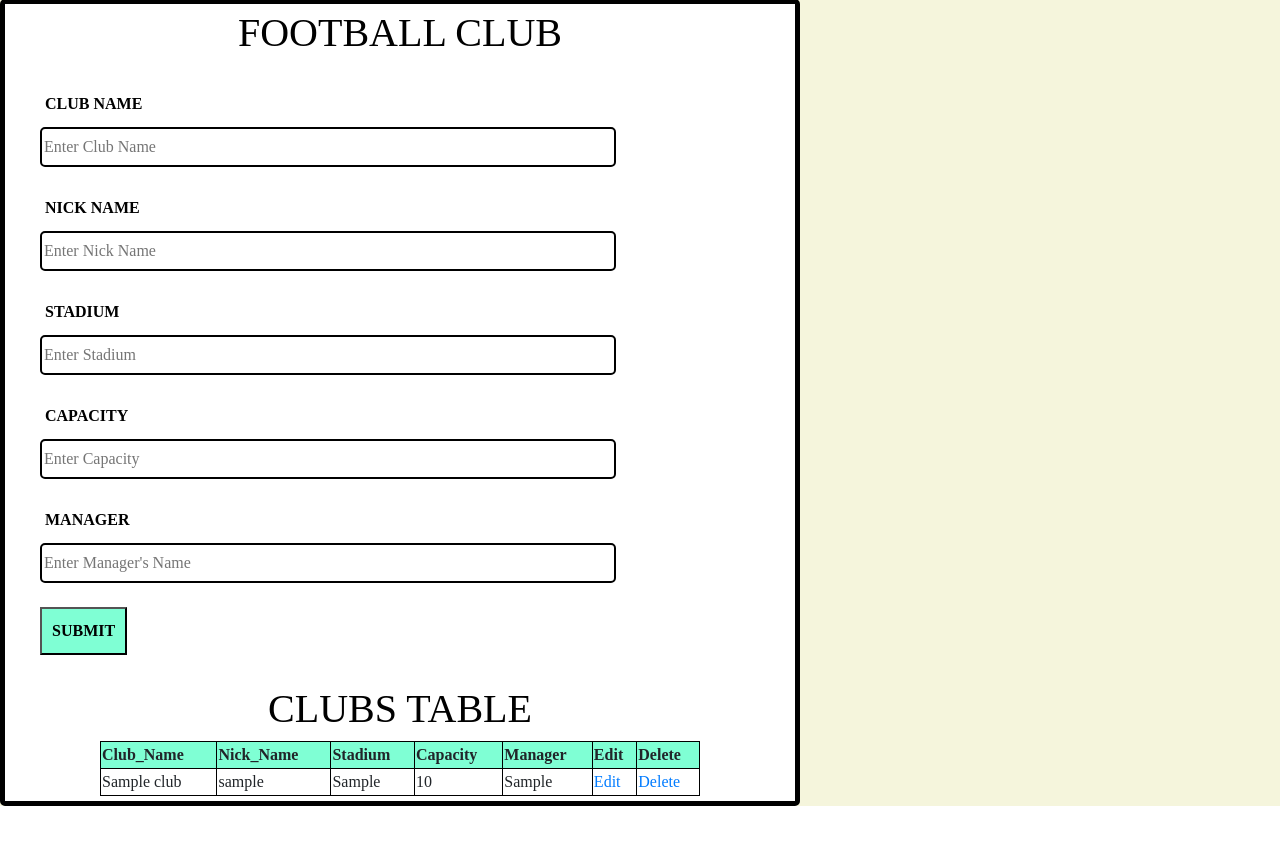
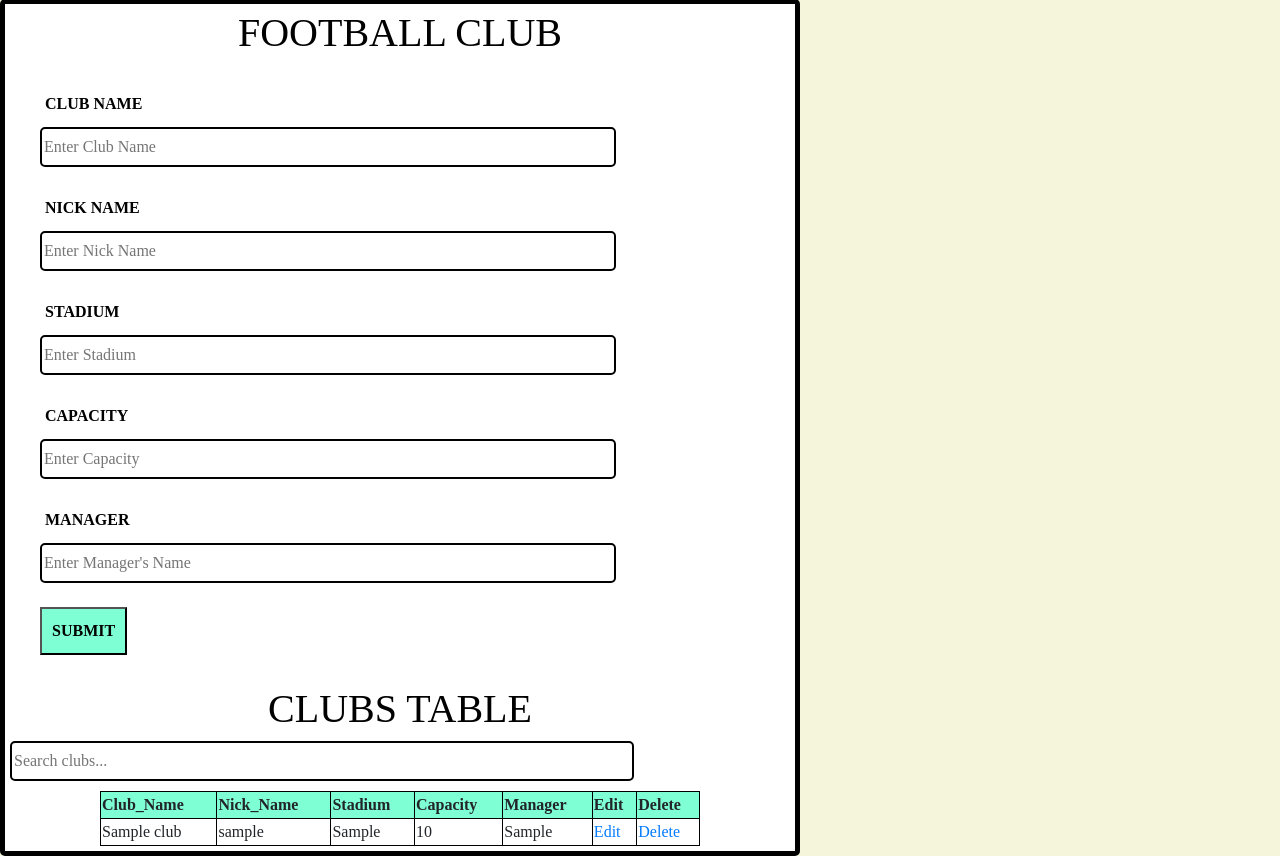
Before and after one commit to Shamirah08/football-league-management-system, a Django app: page /club/ in a window 1280 px wide. Shown: the part 67-923 px from the top of the page. Before the commit the page ends 873 px from the top, so only its background shows below. Run offline with Django 5.2, Linux system fonts and the light colour scheme; a user stored in the database is signed in; tables that the repository leaves empty hold one stand-in row (values such as "Sample post").

Commit message:
Add JavaScript to club2.html

```diff
--- a/football_league_management_system/templates/club2.html
+++ b/football_league_management_system/templates/club2.html
@@ -70,4 +70,61 @@
     </div>
 </div>
 
+<script>
+    document.addEventListener("DOMContentLoaded", function () {
+        const form = document.getElementById("clubForm");
+        const tbody = document.getElementById("clubody");
+        const submitBtn = form.querySelector("button[type='submit']");
+
+        // 1. Validate the form before it is sent to Django
+        form.addEventListener("submit", function (e) {
+            const name = document.getElementById("cname").value.trim();
+            const nick = document.getElementById("nname").value.trim();
+            const stadium = document.getElementById("stadium").value.trim();
+            const manager = document.getElementById("manager").value.trim();
+            const capacity = parseInt(document.getElementById("capacity").value, 10);
+
+            if (!name || !nick || !stadium || !manager) {
+                alert("Please fill in all fields (spaces only are not allowed).");
+                e.preventDefault();
+                return;
+            }
+
+            if (isNaN(capacity) || capacity <= 0) {
+                alert("Capacity must be a number greater than 0.");
+                e.preventDefault();
+                return;
+            }
+
+            // Stop duplicate club names (compares with the table, ignoring case)
+            const existing = Array.from(tbody.querySelectorAll("tr td:first-child"))
+                .map(td => td.textContent.trim().toLowerCase());
+            if (existing.includes(name.toLowerCase())) {
+                alert("A club named '" + name + "' already exists.");
+                e.preventDefault();
+                return;
+            }
+
+            // Prevent double submission
+            submitBtn.disabled = true;
+            submitBtn.textContent = "SAVING...";
+        });
+
+        // 2. Add a search box above the table (created by JS, no HTML change needed)
+        const wrap = document.querySelector(".wrap");
+        const search = document.createElement("input");
+        search.type = "text";
+        search.placeholder = "Search clubs...";
+        search.style.marginBottom = "10px";
+        wrap.parentNode.insertBefore(search, wrap);
+
+        search.addEventListener("input", function () {
+            const term = search.value.trim().toLowerCase();
+            tbody.querySelectorAll("tr").forEach(function (row) {
+                row.style.display = row.textContent.toLowerCase().includes(term) ? "" : "none";
+            });
+        });
+    });
+</script>
+
 {% endblock content %}
```
